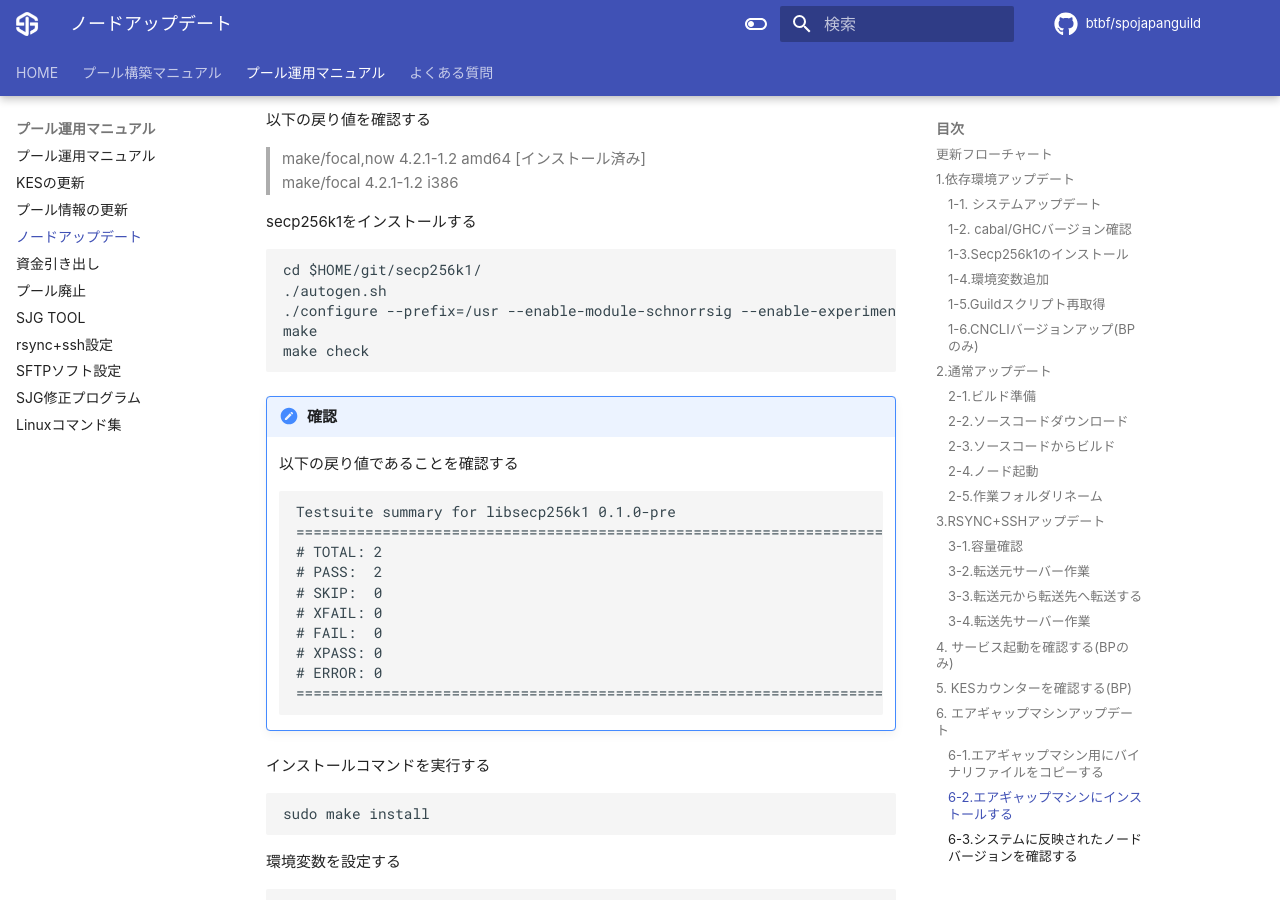
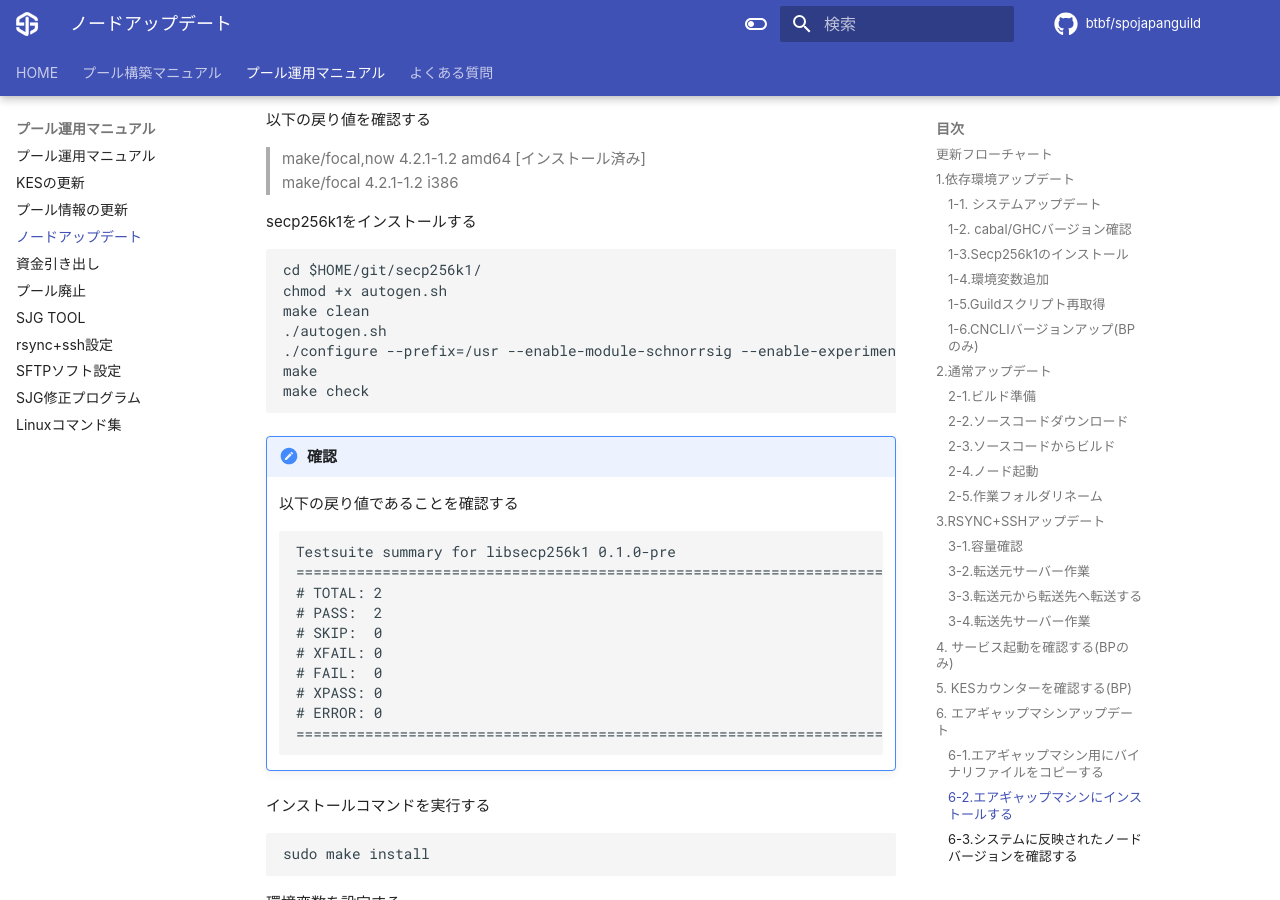
Before and after one commit to btbf/spojapanguild, an MkDocs documentation site: the page built from docs/operation/node-update.md, in a window 1280 px wide and 900 px high, scrolled down 15354 px. Built offline with MkDocs 1.6.1 and Material for MkDocs 9.7.7, drawn with Linux system fonts in a browser that asks for light colours; comment, search, counter and statistics services are not loaded.

Commit message:
secp256k1 インストールFixed

````diff
--- a/docs/operation/node-update.md
+++ b/docs/operation/node-update.md
@@ -827,6 +827,8 @@ SJGToolのホームに戻り、[3] KES更新を選択し、画面に表示され
     secp256k1をインストールする
     ```
     cd $HOME/git/secp256k1/
+    chmod +x autogen.sh
+    make clean
     ./autogen.sh
     ./configure --prefix=/usr --enable-module-schnorrsig --enable-experimental
     make
````
